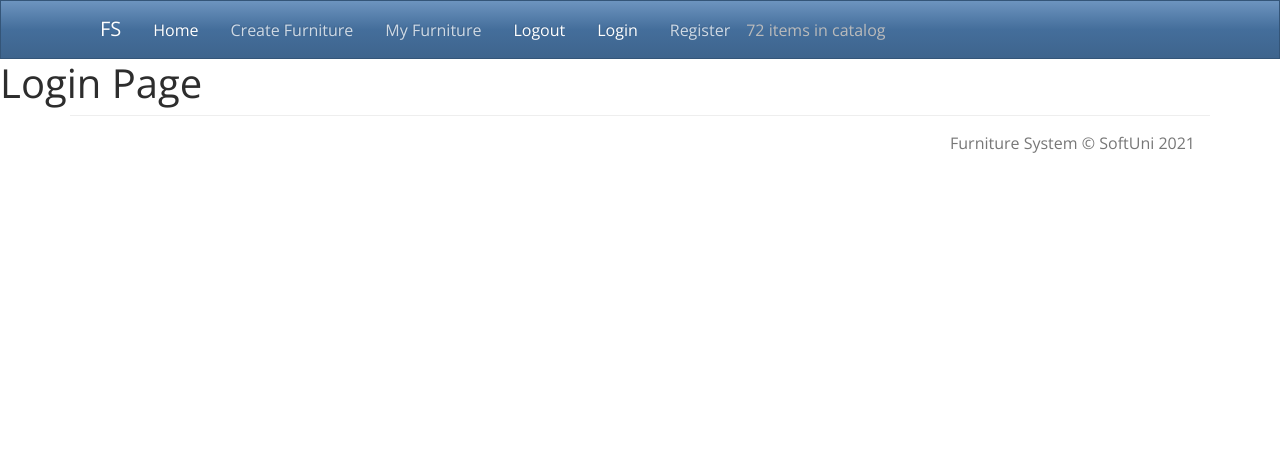
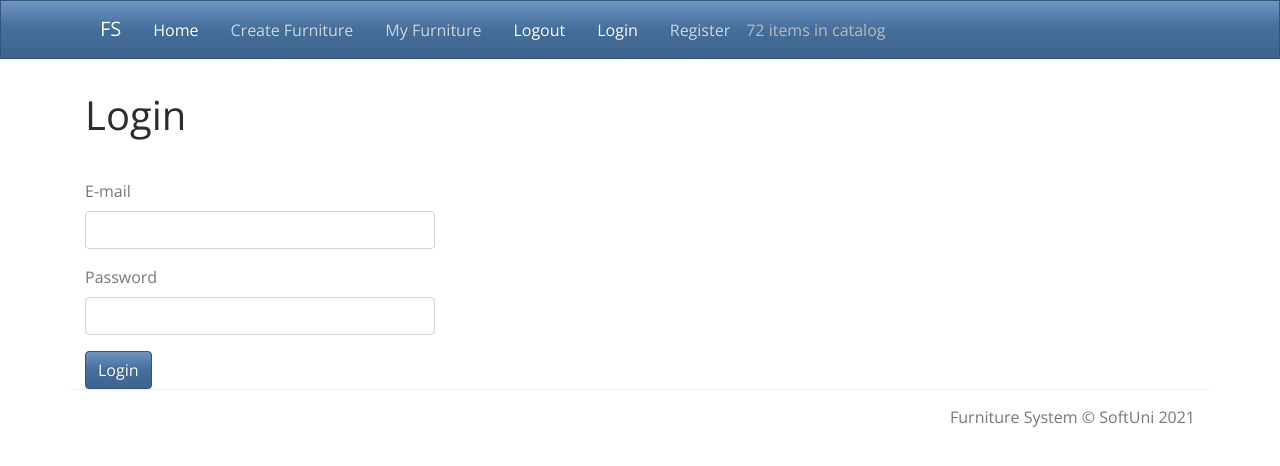
Before and after one commit to hristogeorgiew/Furniture, a React (Create React App) app in the folder client/: page /login in a window 1280 px wide. Shown: the top 466 px of the page. Built offline with nearby package versions, Linux system fonts and the light colour scheme.

Commit message:
Create Login Page

```diff
--- a/client/src/actions/authActions.js
+++ b/client/src/actions/authActions.js
@@ -1,4 +1,4 @@
-import { REGISTER_SUCCESS, LOGIN_SUCCESS } from '../actions/actionTypes';
+import { REGISTER_SUCCESS, LOGIN_SUCCESS, REDIRECTED } from '../actions/actionTypes';
 import { login, register } from '../api/remote';
 
 function registerSuccess() {
@@ -10,6 +10,12 @@ function registerSuccess() {
 function loginSuccess() {
     return {
         type: LOGIN_SUCCESS
+    }
+}
+
+export function redirect() {
+    return {
+        type: REDIRECTED
     }
 }
 
--- a/client/src/components/Auth/LoginPage.js
+++ b/client/src/components/Auth/LoginPage.js
@@ -1,10 +1,86 @@
 import React, { Component } from 'react';
+import Input from './Input';
+import { Redirect } from 'react-router-dom';
+import { connect } from 'react-redux';
+import { loginAction, redirect } from '../../actions/authActions';
 
 
-export default class LoginPage extends Component {
+class LoginPage extends Component {
+
+    constructor(props) {
+        super(props);
+
+        this.state = {
+            email: '',
+            password: '',
+        };
+
+        this.onChangeHandler = this.onChangeHandler.bind(this);
+        this.onSubmitHandler = this.onSubmitHandler.bind(this);
+    }
+
+    onChangeHandler(e) {
+        this.setState({ [e.target.name]: e.target.value });
+    }
+
+    onSubmitHandler(e) {
+        e.preventDefault();
+        this.props.login(this.state.email, this.state.password);
+    }
+
+
     render() {
+
+        if (this.props.loginSuccess) {
+            this.props.redirect();
+            return (
+                <Redirect to="/" />
+            );
+        }
+
         return (
-            <h1>Login Page</h1>
+            <div className="container">
+            <div className="row space-top">
+                <div className="col-md-12">
+                    <h1>Login</h1>
+                </div>
+            </div>
+            <form onSubmit={this.onSubmitHandler}>
+                <div className="row space-top">
+                    <div className="col-md-4">
+                        <Input
+                            name="email"
+                            value={this.state.email}
+                            onChange={this.onChangeHandler}
+                            label="E-mail"
+                        />
+                        <Input
+                            name="password"
+                            value={this.state.password}
+                            onChange={this.onChangeHandler}
+                            label="Password"
+                        />
+						<input type="submit" className="btn btn-primary" value="Login" />
+                    </div>
+                </div>
+            </form>
+        </div>
         )
     }
 }
+
+function mapStateToprops (state){
+    return {
+        loginSuccess: state.login.success
+    }
+}
+
+function mapDispatchToProps (dispatch) {
+    return {
+        login: (email, password) => dispatch(loginAction(email, password)),
+        redirect: () => dispatch(redirect())
+    };
+}
+
+
+export default connect(mapStateToprops, mapDispatchToProps)(LoginPage);
--- a/client/src/components/Auth/RegisterPage.js
+++ b/client/src/components/Auth/RegisterPage.js
@@ -2,7 +2,7 @@ import React, { Component } from 'react';
 import Input from './Input';
 import { Redirect } from 'react-router-dom';
 import { connect } from 'react-redux';
-import { registerAction, loginAction } from '../../actions/authActions';
+import { registerAction, loginAction, redirect } from '../../actions/authActions';
 
  class RegisterPage extends Component {
 
@@ -39,6 +39,7 @@ import { registerAction, loginAction } from '../../actions/authActions';
 
     render() {
         if (this.props.loginSuccess) {
+            this.props.redirect();
             return (
                 <Redirect to="/" />
             );
@@ -98,7 +99,8 @@ function mapStateToprops (state){
 function mapDispatchToProps (dispatch) {
     return {
         register: (name, email, password) => dispatch(registerAction(name, email, password)),
-        login: (email, password) => dispatch(loginAction(email, password))
+        login: (email, password) => dispatch(loginAction(email, password)),
+        redirect: () => dispatch(redirect())
     };
 }
 
```
